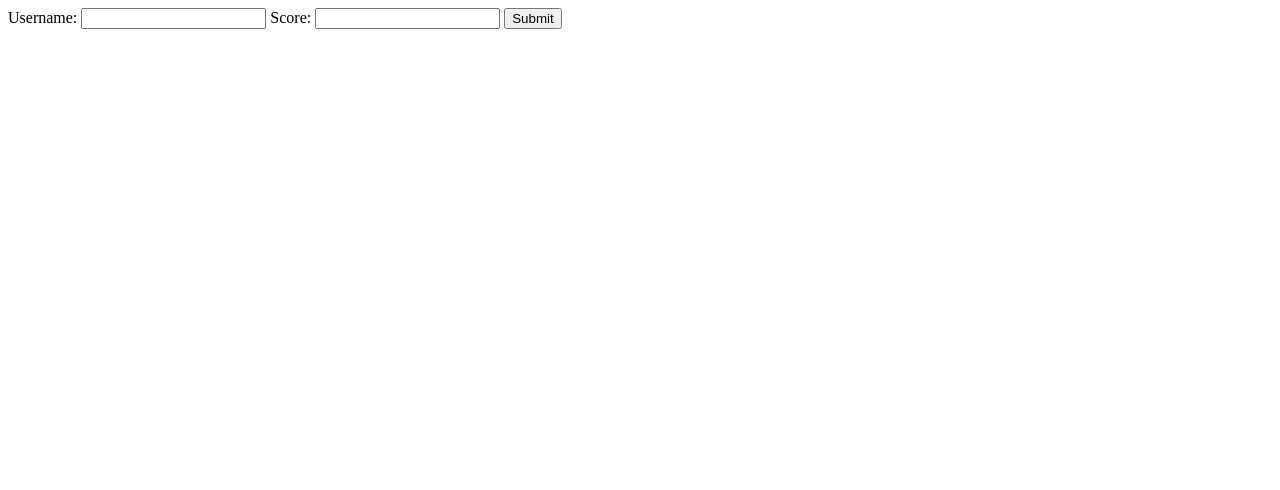
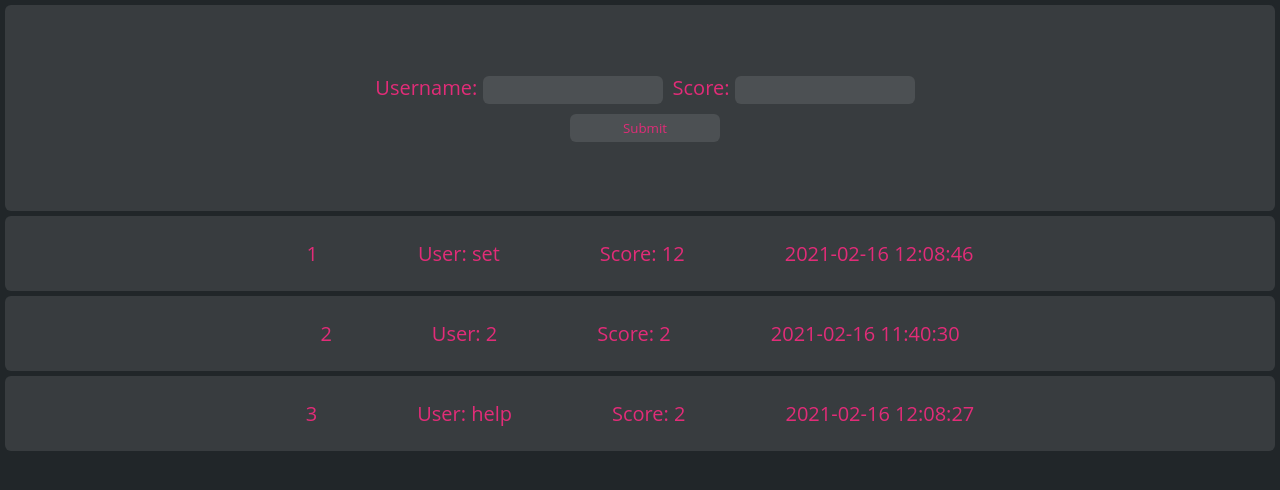
Before and after one commit to amydevs/php-assignments, a PHP site: page / in a window 1280 px wide. Shown: the top 490 px of the page. Run offline with PHP 8.4, Linux system fonts and the light colour scheme; data comes from the database, SQL or seed files in the repository; both versions use the stored data as it was after the commit.

Commit message:
updated everything

```diff
--- a/forms/task3/index.php
+++ b/forms/task3/index.php
@@ -4,7 +4,7 @@
 <?php
 $servername = "localhost";
 $user = "root";
-$password = "password";
+$password = "";
 $dbname = "competition";
 
 // Create connection
@@ -24,7 +24,6 @@ if (!empty($_POST)){
     } else {
         echo "Error: " . $sql . "<br>" . $conn->error;
     }
-    $conn->close();
 }
 ?>
 
@@ -32,39 +31,166 @@ if (!empty($_POST)){
 	<head>
 		<meta charset="UTF-8">
 		<title>Demo</title>
-        <script src="js/vue.js"></script>
 	</head>
 
 	<body>
         <div id="app">
+			<div id="formContainer">
 				<form method="POST" action="">
+					<div id="inputCenter">
+						<span style="margin: 0px 5px 0px 5px;">
 							Username:
 							<input class="textbox" name="username" type="text">
+						</span>
+						<span style="margin: 0px 5px 0px 5px;">
 							Score:
-                <input class="textbox" name="score" type="text">
-                <button id="submitButton" type="submit">Submit</button>
+							<input onkeyup="mask()" class="textbox mask" name="score" type="text">
+						</span>
+					</div>
+					<div id="inputCenter"><button id="submitButton" type="submit">Submit</button></div>
 
 				</form>
+			</div>
+				<div>
+					<?php
+						$sql = "SELECT * FROM main
+						ORDER BY Score DESC;";
+						$result = mysqli_query($conn, $sql);
+
+						if (mysqli_num_rows($result) > 0) {
+							$index = 1;
+							// output data of each row
+							while($row = mysqli_fetch_assoc($result)) {
+								echo '<div class=listItem>'.$index.'<div style="width: 100px"></div>User: '.$row["Username"].'<div style="width: 100px"></div>Score: '.$row["Score"].'<div style="width: 100px"></div>'.$row["SubmitionDate"].'</div>';
+								$index++;
+							}
+						} else {
+						echo "0 results";
+						}
+						$conn->close();
+					?>
+				</div>
         	</div>
 	</body>
 </html>
 
 <script>
-	new Vue({
-		el: "#app",
-		data() {
-			return {
-				xValue: '',
-				yValue: '',
-				inputDefaultValue: 'Click to Add',
-				inputValue: 'Click to Add'
+	// new Vue({
+	// 	el: "#app",
+	// 	data() {
+	// 		return {
+	// 			xValue: '',
+	// 			yValue: '',
+	// 			inputDefaultValue: 'Click to Add',
+	// 			inputValue: 'Click to Add'
+	// 		}
+	// 	},
+	// 	mounted() {
+	// 	},
+	// 	methods: {
+	// 	},
+	// 	watch: {
+	// 	}
+	// });
+	var object = {score:['']}
+
+	mask();
+
+	function mask() {
+		var elementList = document.querySelectorAll('.mask')
+		for (let index = 0; index < elementList.length; index++) {
+
+			var element = elementList[index];
+			var array = object[element.name];
+
+			if(isNaN(element.value) && !element.value.startsWith("-")){
+				element.value = (array)[0]
 			}
-		},
-		mounted() {
-		},
-		methods: {
-		},
-		watch: {
+			else {
+				array.unshift(element.value);
 			}
-	});
+			array.length = 2;
+		}
+	};
 </script>
+
+<style>
+	  /* sets variables */
+	:root {
+        --textColor: #e22c78;
+        --background: rgba(255, 255, 255, 0.1);
+    }
+    html {
+        height: 100%;
+    }
+	#app {
+		height: 100%;
+		width: 100%;
+	}
+    body {
+        background: #212629;
+        font-family: Open Sans, sans-serif;
+		font-size: 20px;
+        color: var(--textColor);
+        display: flex;
+        justify-content: center;
+        align-items: center;
+        height: 100%;
+        margin: 0;
+    }
+    #formContainer {
+        background: var(--background);
+        border: black;
+        border-radius: 6px;
+        padding: 5%;
+		margin: 5px;
+    }
+    .textbox {
+        font-family: Open Sans, sans-serif;
+        color: #fff;
+        border-radius: 6px;
+        border: 0;
+        background: var(--background);
+        width: 150px;
+        padding: 5px 15px;
+        text-align: center;
+    }
+    #inputCenter {
+        display: inline-flex;
+        align-items: center;
+        justify-content: center;
+		width: 100%;
+		margin: 5px;
+    }
+    #submitButton {
+        font-family: Open Sans, sans-serif;
+        color: var(--textColor);
+        border-radius: 6px;
+        border: 0;
+        background: var(--background);
+        width: 150px;
+        padding: 5px 15px;
+        text-align: center;
+        cursor: pointer;
+    }
+	.listItem {
+		overflow: hidden;
+		position: relative;
+		display: flex;
+		width: auto;
+		align-items: center;
+		justify-items: center;
+		justify-content: center;
+		align-content: center;
+		text-align: center;
+		height: 75px;
+		margin: 5px;
+		border-radius: 6px;
+		background: var(--background);
+		cursor: pointer;
+		color: var(--textColor);
+		grid-template-columns: 50px, 200px;
+		grid-template-rows: 100%;
+	}
+</style>
+<style module>
```
Also changed, not shown: forms/task3/competition.sql (+11 -8 lines), forms/task3/process.php (deleted). Lines whose indentation alone changed are shown as unchanged.
